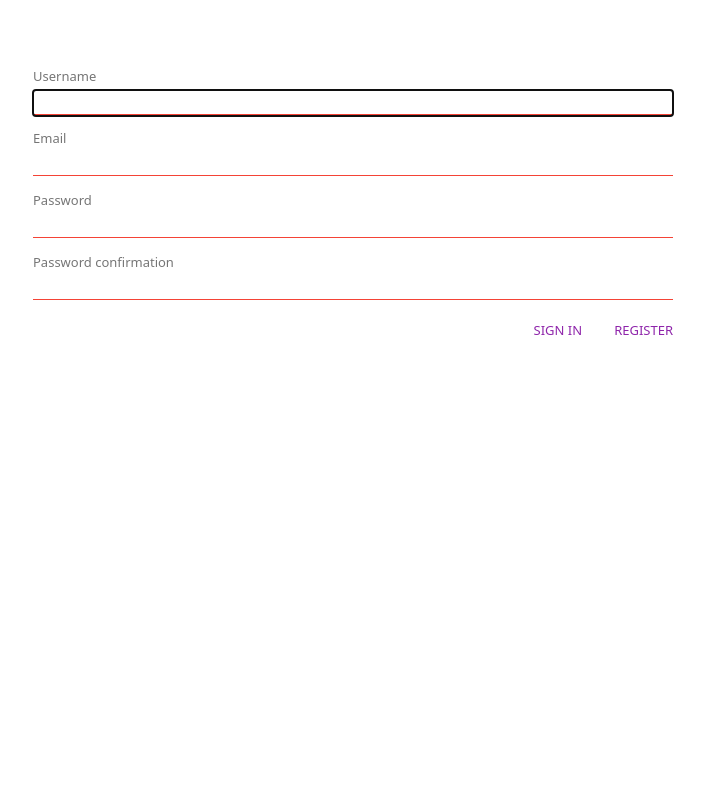
After one commit to katalysteducation/do-me-a-pdf, a Django app: a page that uses jobmgr/templates/registration/new.html in a window 1280 px wide. The commit adds this page. Shown: the whole page, without its empty margins (287-992 px from the left). Run offline with Django 3.2, Linux system fonts and the light colour scheme; parts of the project's set-up code (start-up, migrations or seed data) failed here and were passed over.

Commit message:
Register users

```diff
--- a/domeapdf/urls.py
+++ b/domeapdf/urls.py
@@ -16,8 +16,12 @@ Including another URLconf
 from django.conf.urls import include, url
 from django.contrib import admin
 
+from jobmgr import views
+
 urlpatterns = [
   url(r'^admin/', admin.site.urls),
   url(r'^accounts/', include('django.contrib.auth.urls')),
+  url(r'^accounts/new$', views.signup, name='signup'),
+  url(r'^accounts/activate/(?P<uidb64>[0-9a-zA-Z_-]+)/(?P<token>[0-9a-zA-Z]{1,13}-[0-9a-zA-Z]{1,20})/$', views.activate, name='activate'),
   url(r'^', include('jobmgr.urls')),
 ]
--- a/jobmgr/forms.py
+++ b/jobmgr/forms.py
@@ -1,4 +1,7 @@
 from django import forms
+from django.contrib.auth.forms import UserCreationForm
+from django.contrib.auth.models import User
+from django.core.exceptions import ValidationError
 
 class NewJobForm(forms.Form):
   SOURCES = tuple(map(lambda x: (x, x), (
@@ -17,3 +20,15 @@ class NewJobForm(forms.Form):
 
     if source and 'collection_zip' in cleaned_data and not cleaned_data.get('collection_zip'):
       raise forms.ValidationError("Collection ZIP is missing")
+
+def validate_email(value):
+  domain = value.rsplit('@', 1)[-1]
+  if domain != 'katalysteducation.org':
+    raise ValidationError('Email domain not on whitelisted')
+
+class NewUserForm(UserCreationForm):
+  class Meta:
+    model = User
+    fields = ('username', 'email', 'password1', 'password2')
+
+  email = forms.EmailField(validators=[validate_email])
--- a/jobmgr/static/style.css
+++ b/jobmgr/static/style.css
@@ -121,6 +121,13 @@ span.divider,
   margin: 0;
   margin-top: var(--margin-top);
 }
+div.log-in >* {
+  --content-padding-top: 8px;
+  --content-padding-right: 16px;
+  --content-padding-bottom: 8px;
+  --content-padding-left: 16px;
+  --content-spacing: 8px;
+}
 div.source-option {
   border-top: 1px solid var(--color-divider);
   padding: var(--margin);
@@ -169,6 +176,12 @@ div.artifacts.list .type {
   color: var(--color-text-secondary);
   padding-right: 16px;
 }
+div.artifacts.list .artifact-size {
+  float: right;
+  color: var(--color-text-secondary);
+  min-width: 4em;
+  text-align: right;
+}
 div.artifacts.list .topright-line {
   min-width: 12em;
 }
--- a/jobmgr/static/style.styl
+++ b/jobmgr/static/style.styl
@@ -127,6 +127,13 @@ span.divider
   margin-top var(--margin-top)
 
 //
+// Login page
+//
+
+div.log-in
+  content-padding 8px 16px 8px 16px 8px
+
+//
 // New job
 //
 
@@ -184,5 +191,11 @@ div.artifacts.list
     color var(--color-text-secondary)
     padding-right 16px
 
+  .artifact-size
+    float right
+    color var(--color-text-secondary)
+    min-width 4em
+    text-align right
+
   .topright-line
     min-width 12em
--- /dev/null
+++ b/jobmgr/templates/registration/new.html
@@ -0,0 +1,47 @@
+{% extends "_base.html" %}
+
+{% block header %}
+{% endblock %}
+
+{% block content %}
+<div class="content">
+<div class="md-container log-in">
+
+{% if form.errors %}
+  {{ form.errors }}
+{% endif %}
+
+<form method="post" class="md-layout-ignore">
+  {% csrf_token %}
+
+  <label class="md-surface md-text-field">
+    <span>Username</span>
+    <input type="text" name="username" required autofocus class="md-surface md-input">
+  </label>
+
+  <label class="md-surface md-text-field">
+    <span>Email</span>
+    <input type="email" name="email" required class="md-surface md-input-text">
+  </label>
+
+  <label class="md-surface md-text-field">
+    <span>Password</span>
+    <input type="password" name="password1" required class="md-surface md-input-text">
+  </label>
+
+  <label class="md-surface md-text-field">
+    <span>Password confirmation</span>
+    <input type="password" name="password2" required class="md-surface md-input-text">
+  </label>
+
+  <div class="md-surface md-button-bar">
+    <input type="submit" value="register" class="md-surface md-button md-button-text" />
+    <a href="{% url 'login' %}" class="md-surface md-button md-button-text">
+      Sign in
+    </a>
+  </div>
+</form>
+
+</div>
+</div>
+{% endblock %}
--- /dev/null
+++ b/jobmgr/tokens.py
@@ -0,0 +1,6 @@
+from django.contrib.auth.tokens import PasswordResetTokenGenerator
+
+class AccountActivationTokenGenerator(PasswordResetTokenGenerator):
+  def _make_hash_value(self, user, timestamp):
+    return str(user.pk) + str(timestamp) + str(user.profile.email_confirmed)
+account_activation_token = AccountActivationTokenGenerator()
--- a/jobmgr/views.py
+++ b/jobmgr/views.py
@@ -1,17 +1,64 @@
 import magic
 from datetime import datetime
+from django.contrib.auth import login, authenticate
 from django.contrib.auth.decorators import login_required
 from django.contrib.auth.mixins import LoginRequiredMixin
+from django.contrib.auth.models import User
+from django.contrib.sites.shortcuts import get_current_site
 from django.core.files.base import File
 from django.http import Http404, HttpResponse, HttpResponseRedirect
+from django.shortcuts import render, redirect
 from django.shortcuts import render, reverse
+from django.template.loader import render_to_string
+from django.utils.encoding import force_bytes
 from django.utils.encoding import smart_str
+from django.utils.http import urlsafe_base64_decode
+from django.utils.http import urlsafe_base64_encode
 from django.views.generic.detail import DetailView
 from django.views.generic.list import ListView
 
-from .forms import NewJobForm
+from .forms import NewJobForm, NewUserForm
 from .models import Artifact, ArtifactType, Job
 from .tasks import unpack_collection_zip
+from .tokens import account_activation_token
+
+def signup(request):
+  if request.method == 'POST':
+    form = NewUserForm(request.POST)
+    if form.is_valid():
+      user = form.save(commit=False)
+      user.is_active = False
+      user.save()
+
+      current_site = get_current_site(request)
+      subject = 'Activate Your Account'
+      message = render_to_string('registration/activate_email.html', {
+        'user': user,
+        'domain': current_site.domain,
+        'uid': urlsafe_base64_encode(force_bytes(user.pk)),
+        'token': account_activation_token.make_token(user),
+      })
+      user.email_user(subject, message, fail_silently=False)
+      return render(request, 'registration/activation_sent.html', {})
+  else:
+    form = NewUserForm()
+  return render(request, 'registration/new.html', {'form': form})
+
+def activate(request, uidb64, token):
+  try:
+    uid = str(urlsafe_base64_decode(uidb64), 'ascii')
+    user = User.objects.get(pk=uid)
+  except (TypeError, ValueError, OverflowError, User.DoesNotExist) as ex:
+    user = None
+
+  if user is not None and account_activation_token.check_token(user, token):
+    user.is_active = True
+    user.profile.email_confirmed = True
+    user.save()
+    login(request, user)
+    return redirect('index')
+  else:
+    return render(request, 'registration/activation_invalid.html')
 
 # /
 @login_required
```
Also changed, not shown: jobmgr/models.py (+13 -0 lines), jobmgr/templates/job/new.html (+9 -1 lines), jobmgr/templates/registration/activate_email.html (added, +7 -0 lines), jobmgr/templates/registration/activation_invalid.html (added, +12 -0 lines), jobmgr/templates/registration/activation_sent.html (added, +14 -0 lines), jobmgr/templates/registration/login.html (+36 -9 lines), jobmgr/migrations/0002_profile.py (added).
